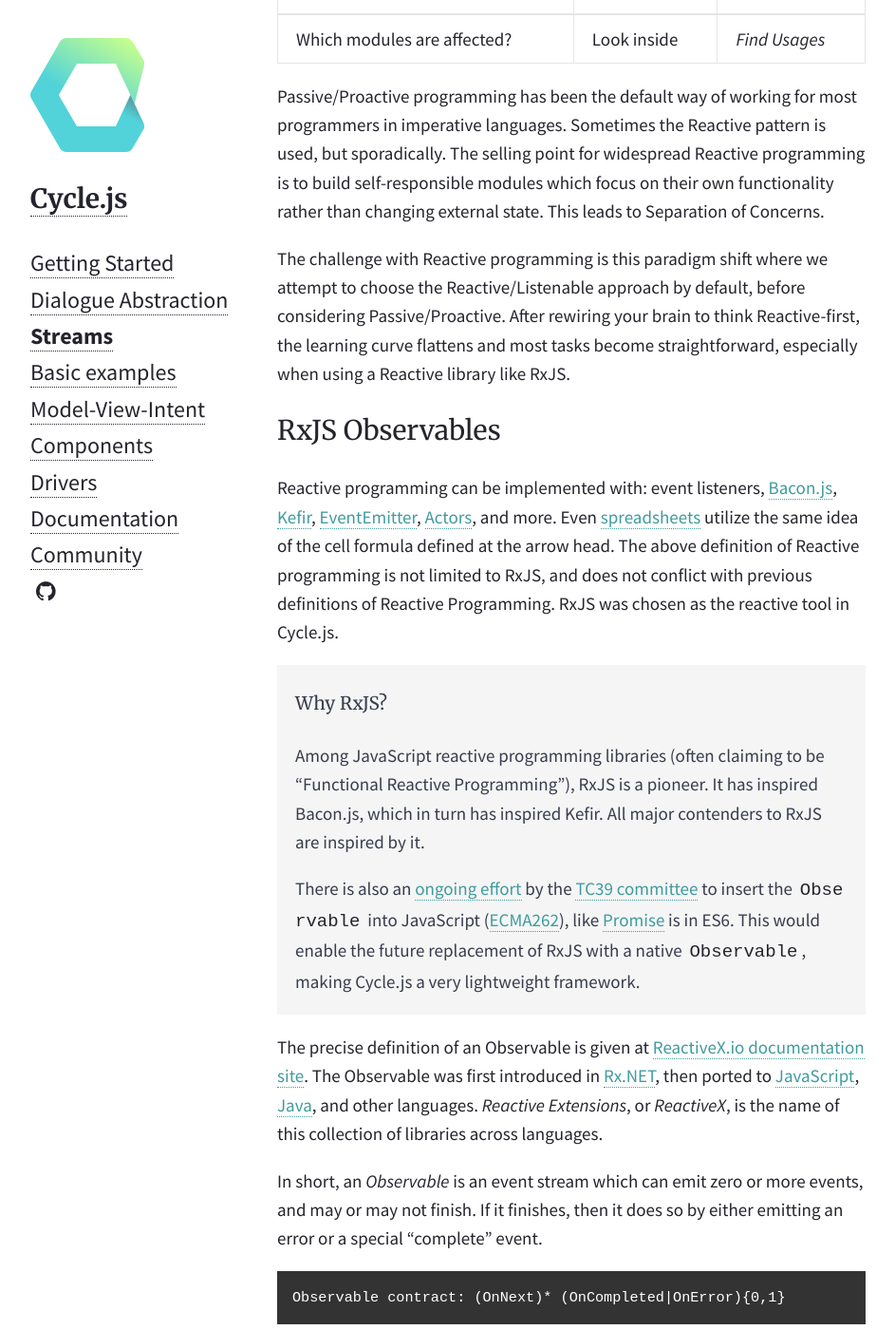
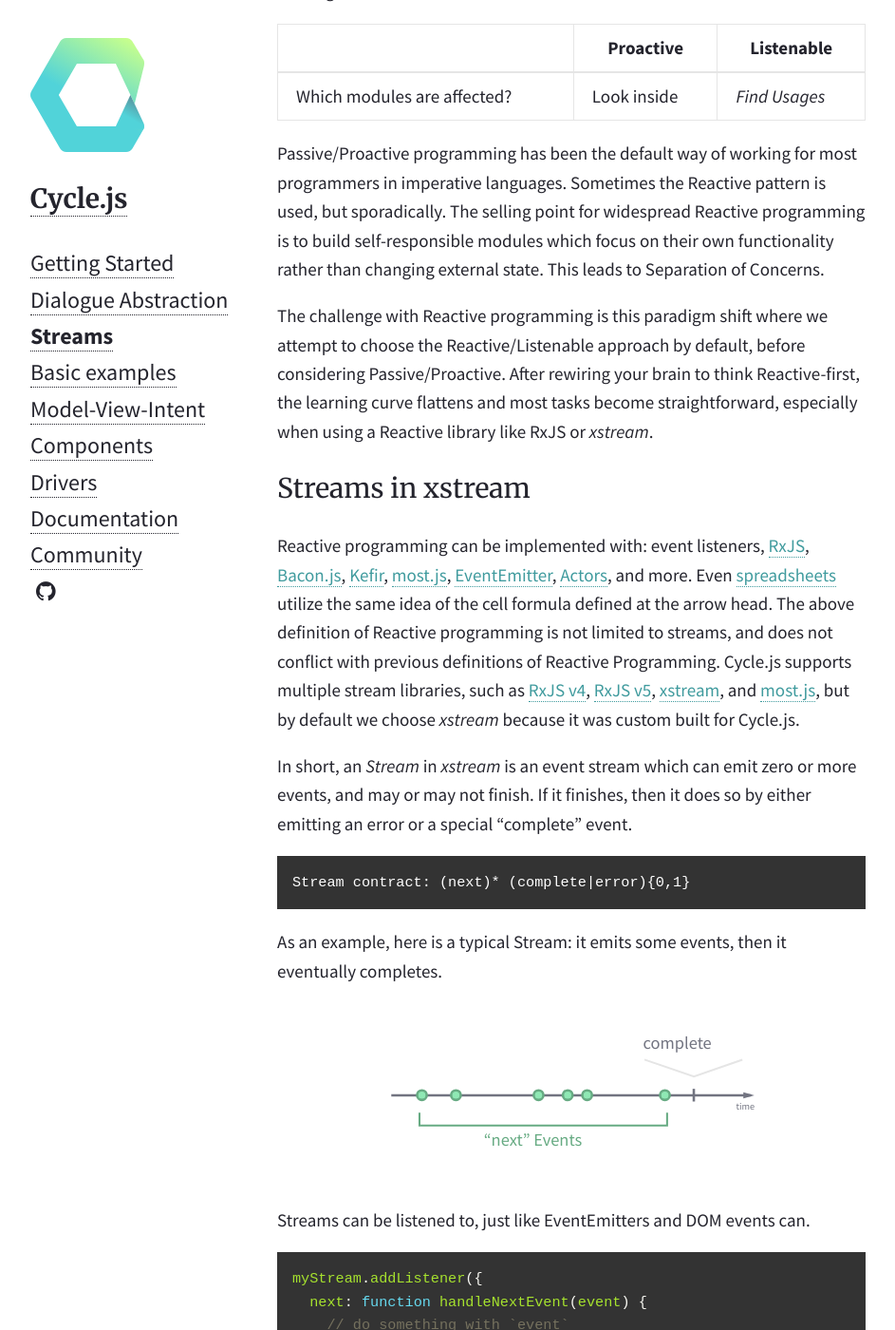
Before and after one commit to cyclejs/old-website, a Jekyll site: the page built from _posts/2015-01-29-streams.md, in a window 1280 px wide and 1400 px high, scrolled down 3310 px. Shown: the whole window at 95% size, without its empty margins (168-1111 px from the left). Built offline with Jekyll 4.4.1, drawn with Linux system fonts in a browser that asks for light colours; nearby versions of some CDN libraries; some of the changed text lies outside the part shown.

Commit message:
Update Observables chapter for Cycle Diversity

```diff
--- a/_posts/2015-01-29-streams.md
+++ b/_posts/2015-01-29-streams.md
@@ -5,7 +5,7 @@
   - /observables
 ---
 
-The name "Observable" immediately indicates a relation to the [Observer pattern](https://en.wikipedia.org/wiki/Observer_pattern). This pattern is key in many flavors of the [Model-View-Controller](https://en.wikipedia.org/wiki/Model%E2%80%93view%E2%80%93controller) architectural pattern for user interfaces. For instance, typically the View observes changes in the Model. In the Observer pattern, this means the Model would be the "Subject" being observed.
+Cycle.js is heavily dependent on reactive and functional streams. One such common example is the Observable from [RxJS](http://reactivex.io/intro.html). The name "Observable" immediately indicates a relation to the [Observer pattern](https://en.wikipedia.org/wiki/Observer_pattern). This pattern is key in many flavors of the [Model-View-Controller](https://en.wikipedia.org/wiki/Model%E2%80%93view%E2%80%93controller) architectural pattern for user interfaces. For instance, typically the View observes changes in the Model. In the Observer pattern, this means the Model would be the "Subject" being observed.
 
 However, an Observable is not exactly the same concept as a traditional Subject from the Observer pattern, because Observables share features with Iterables from the [Iterator pattern](https://en.wikipedia.org/wiki/Iterator_pattern) as well.
 
@@ -59,7 +59,7 @@
 
 Bar is **reactive**: it is fully responsible for managing its own state by reacting to external events. Foo, on the other hand, is unaware of the existence of the arrow originating from its network request event.
 
-What is the benefit of this approach? Inversion of Control, mainly because Bar is responsible for itself. Plus, we can hide Bar's `incrementCounter()` as a private function. In the passive case, it was required to have `incrementCounter()` public, which means we are exposing Bar's internal state management outwards. It also means if we want to discover how Bar's counter works, we need to find all usages of `incrementCounter()` in the codebase. In this regard, Reactive and Passive seem to be duals of each other.
+What is the benefit of this approach? It is Inversion of Control, mainly because Bar is responsible for itself. Plus, we can hide Bar's `incrementCounter()` as a private function. In the passive case, it was required to have `incrementCounter()` public, which means we are exposing Bar's internal state management outwards. It also means if we want to discover how Bar's counter works, we need to find all usages of `incrementCounter()` in the codebase. In this regard, Reactive and Passive seem to be dual to each other.
 
 |                       | Passive                 | Reactive      |
 |-----------------------|-------------------------|---------------|
@@ -73,64 +73,55 @@
 
 Passive/Proactive programming has been the default way of working for most programmers in imperative languages. Sometimes the Reactive pattern is used, but sporadically. The selling point for widespread Reactive programming is to build self-responsible modules which focus on their own functionality rather than changing external state. This leads to Separation of Concerns.
 
-The challenge with Reactive programming is this paradigm shift where we attempt to choose the Reactive/Listenable approach by default, before considering Passive/Proactive. After rewiring your brain to think Reactive-first, the learning curve flattens and most tasks become straightforward, especially when using a Reactive library like RxJS.
+The challenge with Reactive programming is this paradigm shift where we attempt to choose the Reactive/Listenable approach by default, before considering Passive/Proactive. After rewiring your brain to think Reactive-first, the learning curve flattens and most tasks become straightforward, especially when using a Reactive library like RxJS or *xstream*.
 
-<h2 id="rxjs-observables">RxJS Observables</h2>
+<h2 id="streams">Streams in xstream</h2>
 
-Reactive programming can be implemented with: event listeners, [Bacon.js](http://baconjs.github.io/), [Kefir](https://rpominov.github.io/kefir/), [EventEmitter](https://nodejs.org/api/events.html), [Actors](https://en.wikipedia.org/wiki/Actor_model), and more. Even [spreadsheets](https://en.wikipedia.org/wiki/Reactive_programming) utilize the same idea of the cell formula defined at the arrow head. The above definition of Reactive programming is not limited to RxJS, and does not conflict with previous definitions of Reactive Programming. RxJS was chosen as the reactive tool in Cycle.js.
+Reactive programming can be implemented with: event listeners, [RxJS](http://reactivex.io/rxjs), [Bacon.js](http://baconjs.github.io/), [Kefir](https://rpominov.github.io/kefir/), [most.js](https://github.com/cujojs/most), [EventEmitter](https://nodejs.org/api/events.html), [Actors](https://en.wikipedia.org/wiki/Actor_model), and more. Even [spreadsheets](https://en.wikipedia.org/wiki/Reactive_programming) utilize the same idea of the cell formula defined at the arrow head. The above definition of Reactive programming is not limited to streams, and does not conflict with previous definitions of Reactive Programming. Cycle.js supports multiple stream libraries, such as [RxJS v4](https://github.com/Reactive-Extensions/RxJS), [RxJS v5](http://reactivex.io/rxjs), [xstream](http://staltz.com/xstream), and [most.js](https://github.com/cujojs/most), but by default we choose *xstream* because it was custom built for Cycle.js.
 
-> <h4 id="why-rxjs">Why RxJS?</h4>
->
-> Among JavaScript reactive programming libraries (often claiming to be "Functional Reactive Programming"), RxJS is a pioneer. It has inspired Bacon.js, which in turn has inspired Kefir. All major contenders to RxJS are inspired by it.
->
-> There is also an [ongoing effort](https://github.com/zenparsing/es-observable) by the [TC39 committee](http://www.ecma-international.org/memento/TC39.htm) to insert the `Observable` into JavaScript ([ECMA262](https://github.com/tc39/ecma262)), like [Promise](https://developer.mozilla.org/en-US/docs/Web/JavaScript/Reference/Global_Objects/Promise) is in ES6. This would enable the future replacement of RxJS with a native `Observable`, making Cycle.js a very lightweight framework.
-
-The precise definition of an Observable is given at [ReactiveX.io documentation site](http://reactivex.io/intro.html). The Observable was first introduced in [Rx.NET](https://github.com/Reactive-Extensions/Rx.NET), then ported to [JavaScript](https://github.com/Reactive-Extensions/RxJS), [Java](https://github.com/ReactiveX/RxJava), and other languages. *Reactive Extensions*, or *ReactiveX*, is the name of this collection of libraries across languages.
-
-In short, an *Observable* is an event stream which can emit zero or more events, and may or may not finish. If it finishes, then it does so by either emitting an error or a special "complete" event.
+In short, an *Stream* in *xstream* is an event stream which can emit zero or more events, and may or may not finish. If it finishes, then it does so by either emitting an error or a special "complete" event.
 
 {% highlight text %}
-Observable contract: (OnNext)* (OnCompleted|OnError){0,1}
+Stream contract: (next)* (complete|error){0,1}
 {% endhighlight %}
 
-As an example, here is a typical Observable: it emits some events, then it eventually completes.
+As an example, here is a typical Stream: it emits some events, then it eventually completes.
 
 <p>
-  {% include img/completed-observable.svg %}
+  {% include img/completed-stream.svg %}
 </p>
 
-Observables can be listened to, just like EventEmitters and DOM events can.
+Streams can be listened to, just like EventEmitters and DOM events can.
 
 {% highlight js %}
-myObservable.subscribe(
-  function handleNextEvent(event) {
+myStream.addListener({
+  next: function handleNextEvent(event) {
     // do something with `event`
   },
-  function handleError(error) {
+  error: function handleError(error) {
     // do something with `error`
   },
-  function handleCompleted() {
-    // do something
-  }
-);
+  complete: function handleCompleted() {
+    // do something when it completes
+  },
+});
 {% endhighlight %}
 
-Notice there are 3 handlers: one for events, one for errors, and one for "complete". You can omit the last two in case you are only interested in handling "onNext" events.
+Notice there are 3 handlers: one for events, one for errors, and one for "complete".
 
-RxJS Observables become very useful when you transform them with pure functions, creating new Observables on top of existing ones. Given an Observable of click events, you can make an Observable of "double-click" events.
+*xstream* Streams become very useful when you transform them with the so-called *operators*, pure functions that create new Streams on top of existing ones. Given a Stream of click events, you can easily make a Stream of the number of times the user clicked.
 
 {% highlight js %}
-const doubleClickObservable = clickObservable
-  // collect an array of events after 250ms of event silence
-  .buffer(() => clickObservable.debounce(250))
-  // allow only arrays of length 2
-  .map(arr => arr.length)
-  .filter(x => x === 2);
+const clickCountStream = clickStream
+  // each click represents "1 amount"
+  .mapTo(1)
+  // sum all events `1` over time, starting from 0
+  .fold((count, x) => count + x, 0);
 {% endhighlight %}
 
-[Succinctness is Power](http://www.paulgraham.com/power.html), and RxJS operators demonstrate that you can achieve a lot with a few well-placed operators. These are only a few among the [wide palette of available operators](http://reactivex.io/documentation/operators.html) on Observables.
+[Succinctness is Power](http://www.paulgraham.com/power.html), and *xstream* operators demonstrate that you can achieve a lot with a few well-placed operators. With only about [26 operators](https://github.com/staltz/xstream#methods-and-operators), you can build almost all programming patterns needed in a Cycle.js app.
 
-Knowing the basics of ReactiveX is a prerequisite to getting work done with Cycle.js. Instead of teaching RxJS on this site, we recommend a few great learning resources, in case you need to learn more:
+Knowing the basics of reactive streams programming is a prerequisite to getting work done with Cycle.js. Instead of teaching RxJS or *xstream* on this site, we recommend a few great learning resources, in case you need to learn more. *xstream* is similar to *RxJS*, so these resources apply:
 
 - [The introduction to Reactive Programming you've been missing](https://gist.github.com/staltz/868e7e9bc2a7b8c1f754): a thorough introduction to RxJS by Cycle.js author Andre Staltz.
 - [Introduction to Rx](http://introtorx.com/): an online book focused on Rx.NET, but most concepts map directly to RxJS.
@@ -141,29 +132,30 @@
 - [RxMarbles](http://rxmarbles.com/): interactive diagrams of RxJS operators, built with Cycle.js.
 - [Async JavaScript at Netflix](https://www.youtube.com/watch?v=XRYN2xt11Ek): video of Jafar Husain introducing RxJS.
 
-<h2 id="observables-in-cyclejs">Observables in Cycle.js</h2>
+<h2 id="streams-in-cyclejs">Streams in Cycle.js</h2>
 
 Now we are able to explain the types of `senses` and `actuators`, and what it means for the computer and human to be "mutually observed."
 
-In the simplest case, the computer generates pixels on the screen, and the human generates mouse and keyboard events. The computer observes these user inputs and the human observes the screen state generated by the computer. Notice that we can model each of these as *Observables*:
+In the simplest case, the computer generates pixels on the screen, and the human generates mouse and keyboard events. The computer observes these user inputs and the human observes the screen state generated by the computer. Notice that we can model each of these as *Streams*:
 
-- Computer's output: a screen Observable.
-- Human's output: an Observable of mouse/keyboard events.
+- Computer's output: a stream of screen images.
+- Human's output: a stream of mouse/keyboard events.
 
-The `computer()` function takes the human's output as its input, and vice versa. They mutually observe each other's output. In JavaScript, we could write the computer function as a simple chain of RxJS transformations on the input observable.
+The `computer()` function takes the human's output as its input, and vice versa. They mutually observe each other's output. In JavaScript, we could write the computer function as a simple chain of *xstream* transformations on the input stream.
 
 {% highlight js %}
-function computer(userEventsObservable) {
-  return userEventsObservable
+function computer(userEventsStream) {
+  return userEventsStream
     .map(event => /* ... */)
-    .filter(somePredicate)
-    .flatMap(transformItToScreenPixels);
+    .filter(someCondition)
+    .map(transformItToScreenPixels)
+    .flatten();
 }
 {% endhighlight %}
 
-While doing the same with the `human()` function would be elegant, we cannot do that as a simple chain of RxJS operators because we need to leave the JavaScript environment and affect the external world. While conceptually the `human()` function can exist, in practice, we need to use *driver* functions in order to reach the external world.
+While doing the same with the `human()` function would be elegant, we cannot do that as a simple chain of operators because we need to leave the JavaScript environment and affect the external world. While conceptually the `human()` function can exist, in practice, we need to use *driver* functions in order to reach the external world.
 
-[Drivers](/drivers.html) are adapters to the external world, and each driver represents one aspect of external effects. For instance, the DOM Driver takes a "screen" Observable generated by the computer, and returns Observables of mouse and keyboard events. In between, the DOM Driver function produces "*write*" side effects to render elements on the DOM, and catches "*read*" side effects to detect user interaction. This way, the DOM Driver function can act on behalf of the user.
+[Drivers](/drivers.html) are adapters to the external world, and each driver represents one aspect of external effects. For instance, the DOM Driver takes a "screen" Stream generated by the computer, and returns Streams of mouse and keyboard events. In between, the DOM Driver function produces "*write*" side effects to render elements on the DOM, and catches "*read*" side effects to detect user interaction. This way, the DOM Driver function can act on behalf of the user. The name "driver" is based off Operating System drivers, which have a similar kind of role: to create a bridge between devices and your software.
 
 Joining both parts, we have a computer function, often called `main()`, and a driver function, where the output of one is the input of the other.
 
@@ -180,7 +172,7 @@
 function main(sources) {
   const sinks = {
     DOM: // transform sources.DOM through
-         // a series of RxJS operators
+         // a series of xstream operators
   };
   return sinks;
 }
@@ -189,24 +181,24 @@
   DOM: makeDOMDriver('#app') // a Cycle.js helper factory
 };
 
-Cycle.run(main, drivers); // solve the circular dependency
+run(main, drivers); // solve the circular dependency
 {% endhighlight %}
 
 This is how the name "*Cycle.js*" came to be. It is a framework that solves the cyclic dependency of Observables which emerge during dialogues (mutual observations) between the Human and the Computer.
 
-> <h4 id="what-is-cycle-core">What is Cycle <em>Core</em>?</h4>
+> <h4 id="is-cyclejs-a-framework">Is Cycle.js a framework?</h4>
 >
-> Cycle *Core* delivers only the `run()` function which is implemented in about 100 lines of code. It's a very small library.
+> The Cycle `run()` function is implemented in about 200 lines of code. It's a very small library.
 >
 > In the TodoMVC built with Cycle.js, these are the proportions of code each library or section comprises:
 >
-> - RxJS: 71,1%
-> - virtual-dom: 9,76%
-> - @cycle/dom: 4,87%
-> - src: 2,47%
-> - @cycle/core: 0,64%
-> - misc: 10,77%
+> - snabbdom (Virtual DOM library): 39.1 kB
+> - @cycle/dom: 28.9 kB
+> - xstream: 22.2 kB
+> - TodoMVC src: 15.3 kB
+> - @cycle/xstream-run: 4 kB
+> - misc: 59.5 kB
 >
-> Cycle.js is simply an architecture for building reactive web applications: a set of ideas about how you should structure your app using RxJS. To help you out, it also provides some libraries to address common use cases: Cycle *DOM*, to help interact with the DOM, and Cycle *Core*, to help create loops between the program and the drivers.
+> Notice how small `@cycle/xstream-run` is. Cycle.js is simply an architecture for building reactive web applications: a set of ideas about how you should structure your app using *xstream* or *RxJS* or *most.js*. To help you out, it also provides some libraries to address common use cases: Cycle *DOM*, to help interact with the DOM, and Cycle run functions, to help create loops between the program and the drivers.
 
 Read, next, the [basic examples](/basic-examples.html), which applies what we've learned so far about Cycle.js.
```
Also changed, not shown: _includes/img/completed-stream.svg.
